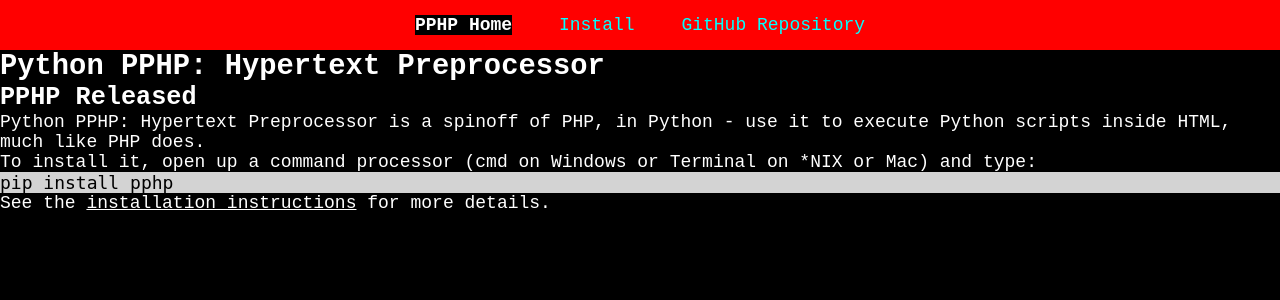
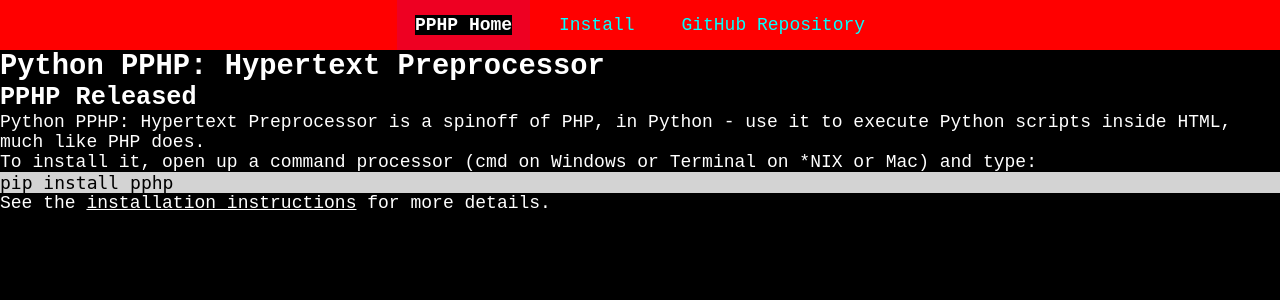
Before and after one commit to Kenny2github/kenny2github.github.io, a PHP site: page /pphp/index.html in a window 1280 px wide. Shown: the top 300 px of the page. Run offline with PHP 8.4, Linux system fonts and the light colour scheme.

Commit message:
Update stylesheet.css

```diff
--- a/pphp/stylesheet.css
+++ b/pphp/stylesheet.css
@@ -49,3 +49,7 @@ div#header a:hover {
 	background-color:#d00;
 	cursor:pointer;
 }
+div#header a.active {
+	font-weight:bold;
+	background-color:#e02;
+}
```
